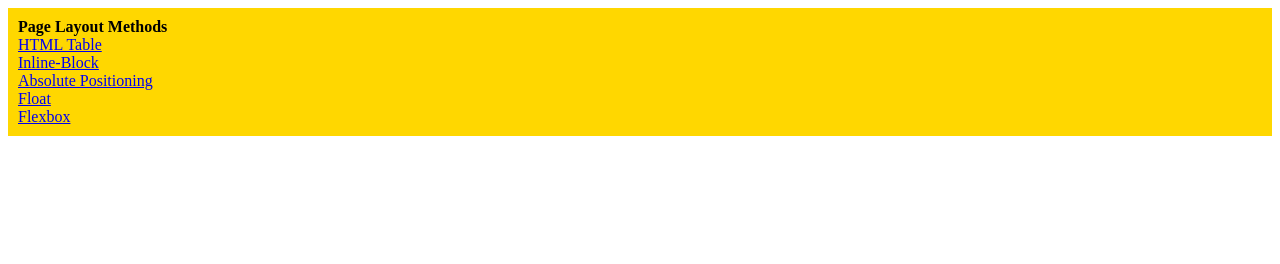
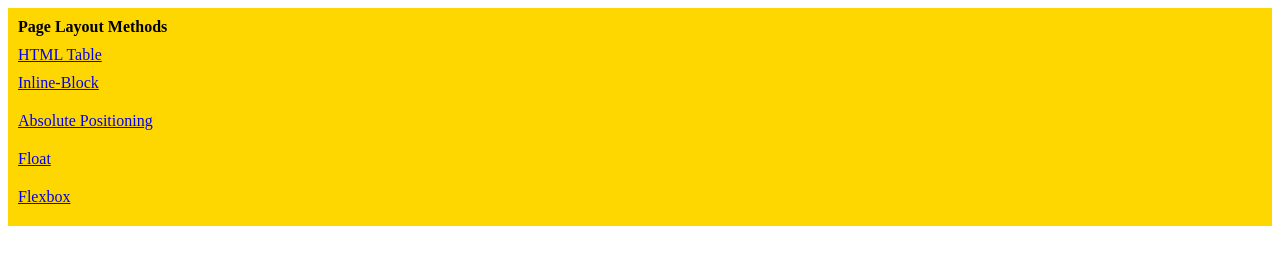
Before and after one commit to anuragsharma/Front-End-Development, a plain HTML site: page 9.0 Display Flex/index.html in a window 1280 px wide. Drawn offline with Linux system fonts and the light colour scheme.

Commit message:
added Display flex property

```diff
--- a/9.0 Display Flex/index.html
+++ b/9.0 Display Flex/index.html
@@ -19,6 +19,9 @@
     .container {
       padding: 10px;
       background-color: gold;
+      display: flex;
+      gap: 10px;
+      flex-direction: column;
     }
 
   </style>
```
Also changed, not shown: 9.0 Display Flex/float.html (+3 -3 lines).
